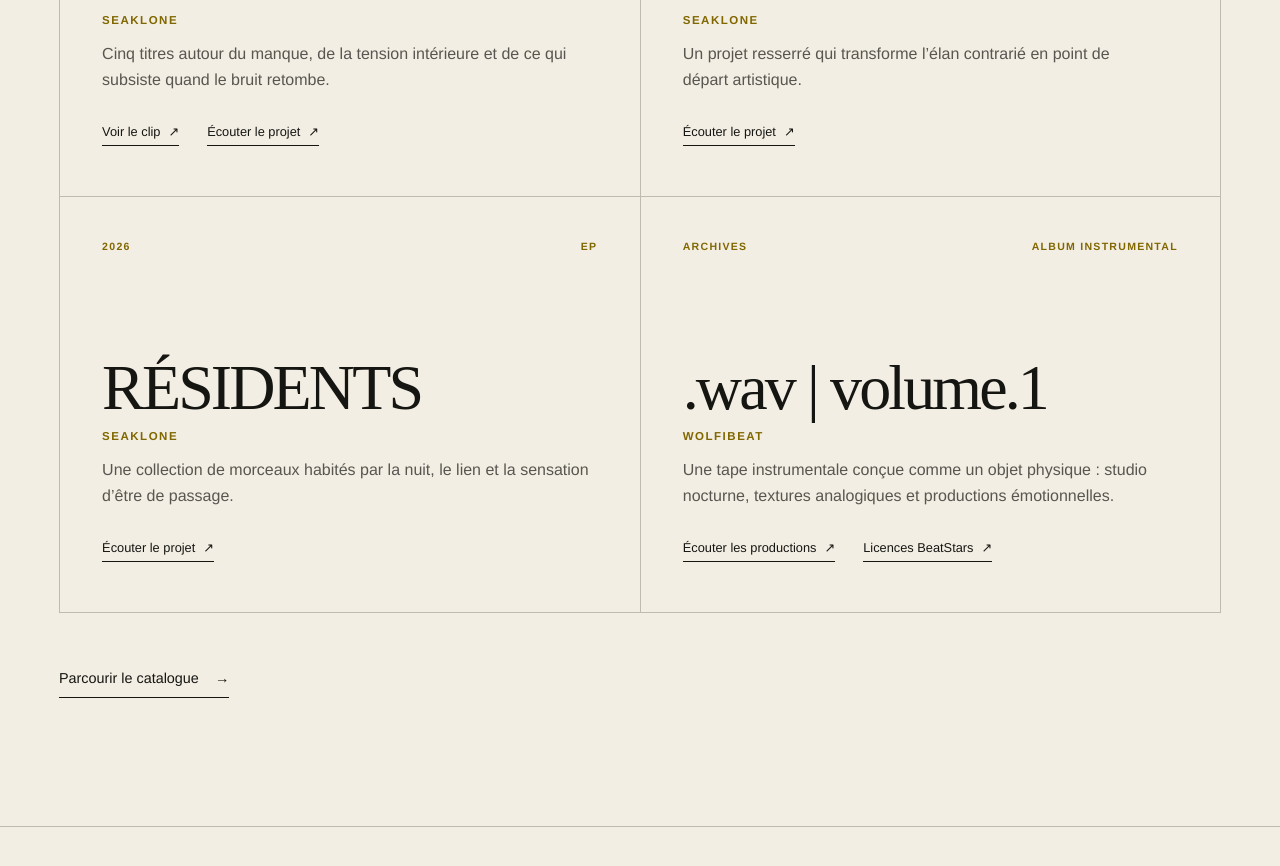
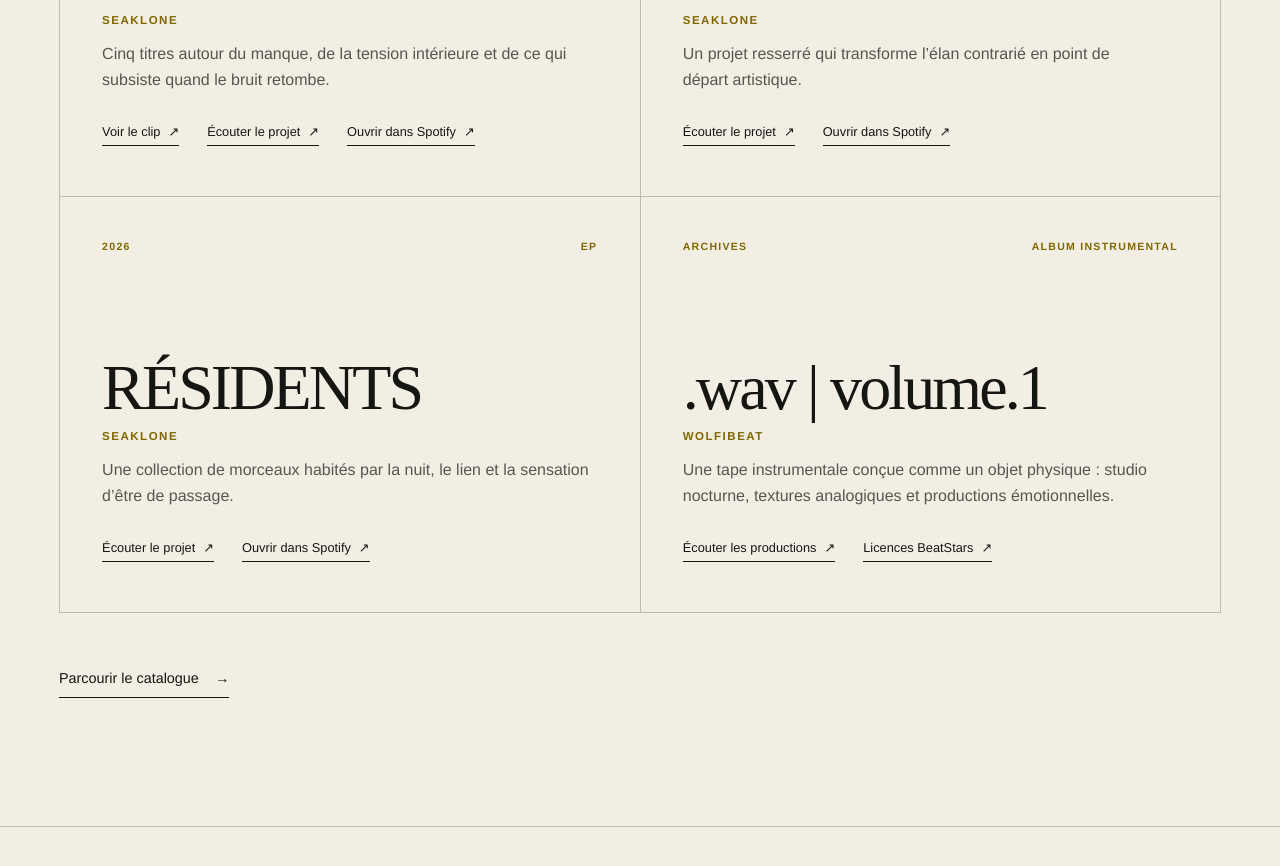
Before and after one commit to LTCSTUDIOS/Ltcstudios.frv.3.1, a Next.js app: page / in a window 1280 px wide. Shown: the part 4980-5846 px from the top of the page. Built offline with nearby package versions, Linux system fonts and the light colour scheme.

Commit message:
Add direct Spotify app links

```diff
--- a/app/data/site.ts
+++ b/app/data/site.ts
@@ -137,6 +137,10 @@ export const projects: Project[] = [
         label: "Écouter le projet",
         href: "https://link.dibsteur.com/SKVIDE",
       },
+      {
+        label: "Ouvrir dans Spotify",
+        href: "spotify:album:57iaJXHFXBzGLpltpy7f8a",
+      },
     ],
   },
   {
@@ -152,6 +156,10 @@ export const projects: Project[] = [
         label: "Écouter le projet",
         href: "https://link.dibsteur.com/SKFauxDepart",
       },
+      {
+        label: "Ouvrir dans Spotify",
+        href: "spotify:album:73Q1jKDyOACiAYs1RleFPT",
+      },
     ],
   },
   {
@@ -166,6 +174,10 @@ export const projects: Project[] = [
       {
         label: "Écouter le projet",
         href: "https://link.dibsteur.com/SKResidents",
+      },
+      {
+        label: "Ouvrir dans Spotify",
+        href: "spotify:album:776vxYKF71Je7ecBkpV6dW",
       },
     ],
   },
```
